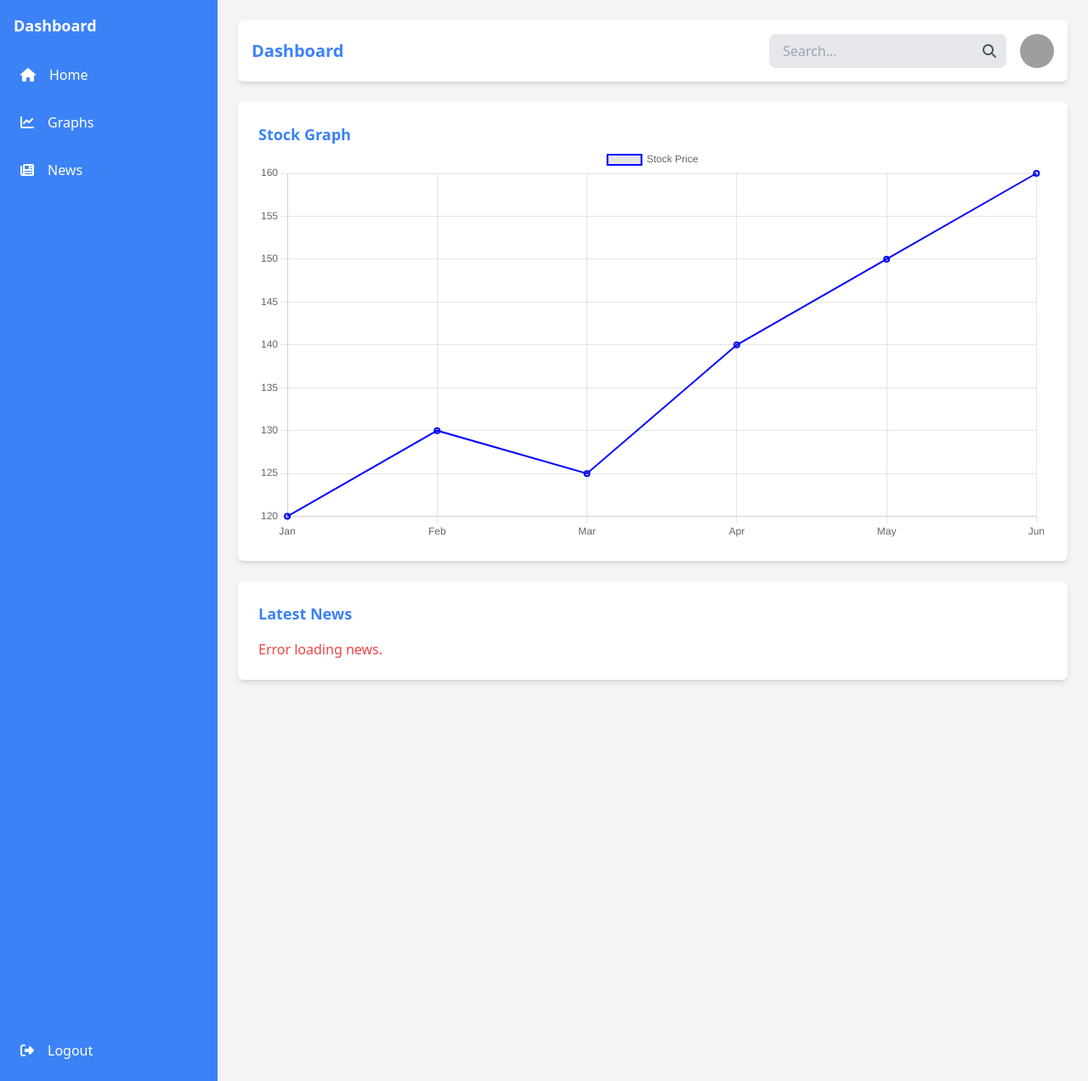
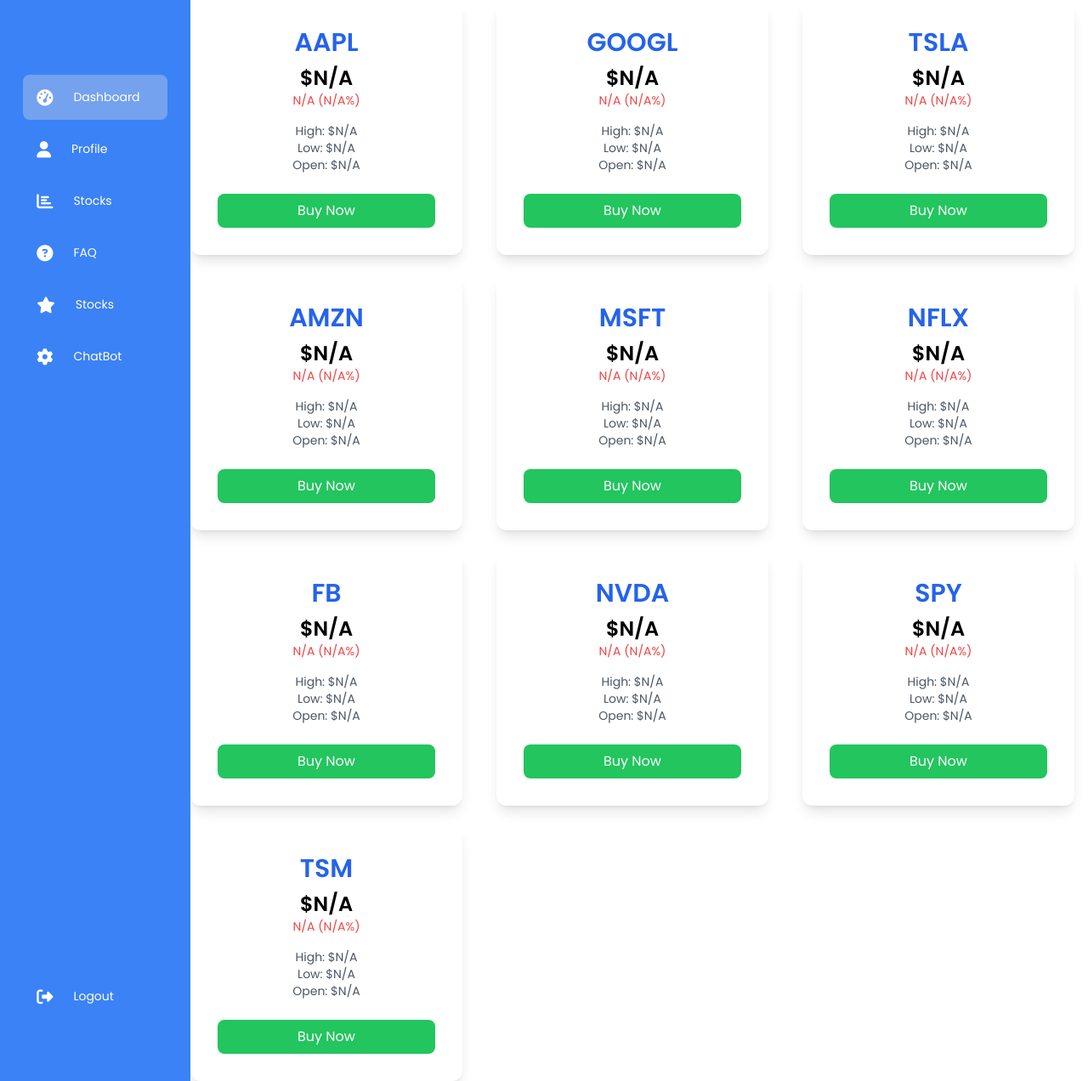
Before and after one commit to swapnilmane221-coder/investment_portal, a Django app: page /stock_view in a window 1280 px wide. Shown: the whole page at 85% size. Run offline with Django 5.2, Linux system fonts and the light colour scheme; some libraries are stand-ins or nearby versions; grey boxes are pictures that could not be loaded.

Commit message:
"sock view page updated"

```diff
--- a/template/sidebar.html
+++ b/template/sidebar.html
@@ -26,9 +26,9 @@
              </a>
          </li>
          <li>
-             <a href="#">
+             <a href="/stock_view">
                  <i class="fas fa-chart-bar"></i>
-                 <span>Statistics</span>
+                 <span>Stocks</span>
              </a>
          </li>
          <li>
--- a/template/stock_view.html
+++ b/template/stock_view.html
@@ -1,69 +1,69 @@
 <!DOCTYPE html>
 <html lang="en">
+
 <head>
     <meta charset="UTF-8">
     <meta name="viewport" content="width=device-width, initial-scale=1.0">
-    <title>Dashboard</title>
+    <title>Stock Tracker</title>
     <script src="https://cdn.tailwindcss.com"></script>
-    <script src="https://kit.fontawesome.com/a076d05399.js" crossorigin="anonymous"></script>
-    <script src="https://cdn.jsdelivr.net/npm/chart.js"></script>
 </head>
-<body class="flex bg-gray-100">
+<body>
+{% include 'sidebar.html' %}
 
-    <!-- Sidebar -->
-    <div class="w-20 lg:w-64 h-screen bg-blue-500 text-white flex flex-col p-4 transition-all duration-300">
-        <h2 class="text-lg font-bold mb-6 hidden lg:block">Dashboard</h2>
-        <ul class="space-y-4">
-            <li class="sidebar-item active">
-                <a href="#" onclick="setActive(this)" class="flex items-center space-x-4 p-2 rounded-md hover:bg-blue-700">
-                    <i class="fas fa-home"></i> <span class="hidden lg:block">Home</span>
-                </a>
-            </li>
-            <li class="sidebar-item">
-                <a href="#" onclick="setActive(this)" class="flex items-center space-x-4 p-2 rounded-md hover:bg-blue-700">
-                    <i class="fas fa-chart-line"></i> <span class="hidden lg:block">Graphs</span>
-                </a>
-            </li>
-            <li class="sidebar-item">
-                <a href="#" onclick="setActive(this)" class="flex items-center space-x-4 p-2 rounded-md hover:bg-blue-700">
-                    <i class="fas fa-newspaper"></i> <span class="hidden lg:block">News</span>
-                </a>
-            </li>
-        </ul>
-        <div class="mt-auto">
-            <a href="#" class="flex items-center space-x-4 p-2 rounded-md hover:bg-red-500">
-                <i class="fas fa-sign-out-alt"></i> <span class="hidden lg:block">Logout</span>
-            </a>
-        </div>
-    </div>
 
-    <!-- Main Content -->
-    <div class="flex-1 p-6">
-        <!-- Header -->
-        <div class="flex justify-between items-center bg-white p-4 rounded-md shadow-md">
-            <h2 class="text-blue-500 font-bold text-xl">Dashboard</h2>
-            <div class="flex items-center space-x-4">
-                <div class="bg-gray-200 flex items-center px-3 py-1 rounded-lg">
-                    <input type="text" placeholder="Search..." class="bg-transparent focus:outline-none p-1">
-                    <i class="fas fa-search text-gray-600"></i>
-                </div>
-                <img src="user.jpg" alt="User" class="w-10 h-10 rounded-full">
-            </div>
-        </div>
+        <div id="stocks-container" class="grid grid-cols-1 md:grid-cols-2 lg:grid-cols-3 gap-6 h-screen w-full overflow-y-auto"></div>
 
-        <!-- Graph Section -->
-        <div class="bg-white p-6 rounded-md shadow-md mt-6">
-            <h3 class="text-blue-500 text-lg font-semibold">Stock Graph</h3>
-            <canvas id="stockChart"></canvas>
-        </div>
+        <script>
+            const API_KEY = "cvb7t29r01qgjh40f9h0cvb7t29r01qgjh40f9hg";
+            const STOCK_SYMBOLS = ["AAPL", "GOOGL", "TSLA", "AMZN", "MSFT", "NFLX", "FB", "NVDA", "SPY", "TSM"];
 
-        <!-- News Section -->
-        <div class="bg-white p-6 rounded-md shadow-md mt-6">
-            <h3 class="text-blue-500 text-lg font-semibold">Latest News</h3>
-            <div id="news-container" class="mt-4 space-y-4"></div>
-        </div>
-    </div>
+            async function fetchStockData(symbol) {
+                const API_URL = `https://finnhub.io/api/v1/quote?symbol=${symbol}&token=${API_KEY}`;
+                try {
+                    const response = await fetch(API_URL);
+                    const data = await response.json();
+                    return {
+                        symbol,
+                        price: data.c.toFixed(2),
+                        change: data.d.toFixed(2),
+                        percentChange: data.dp.toFixed(2),
+                        high: data.h.toFixed(2),
+                        low: data.l.toFixed(2),
+                        open: data.o.toFixed(2)
+                    };
+                } catch (error) {
+                    console.error("Error fetching stock data for", symbol, error);
+                    return { symbol, price: "N/A", change: "N/A", percentChange: "N/A", high: "N/A", low: "N/A", open: "N/A" };
+                }
+            }
 
-    <script src="static/JS/script.js"></script>
+            async function displayStocks() {
+                const stocksContainer = document.getElementById("stocks-container");
+                stocksContainer.innerHTML = "Loading stocks...";
+
+                const stockData = await Promise.all(STOCK_SYMBOLS.map(fetchStockData));
+                stocksContainer.innerHTML = "";
+
+                stockData.forEach(stock => {
+                    const stockCard = document.createElement("div");
+                    stockCard.className = "w-full max-w-xs p-8 bg-white rounded-xl shadow-lg text-center transform hover:scale-105 transition duration-300 ease-in-out";
+                    stockCard.innerHTML = `
+                        <h2 class="text-3xl font-bold text-blue-600">${stock.symbol}</h2>
+                        <p class="text-2xl font-semibold mt-2">$${stock.price}</p>
+                        <p class="text-sm ${stock.change >= 0 ? 'text-green-500' : 'text-red-500'}">${stock.change} (${stock.percentChange}%)</p>
+                        <div class="mt-4">
+                            <p class="text-sm text-gray-600">High: $${stock.high}</p>
+                            <p class="text-sm text-gray-600">Low: $${stock.low}</p>
+                            <p class="text-sm text-gray-600">Open: $${stock.open}</p>
+                        </div>
+                        <button class="mt-6 w-full bg-green-500 text-white py-2 rounded-lg hover:bg-green-700">Buy Now</button>
+                    `;
+                    stocksContainer.appendChild(stockCard);
+                });
+            }
+
+            displayStocks();
+        </script>
+
 </body>
 </html>
```
